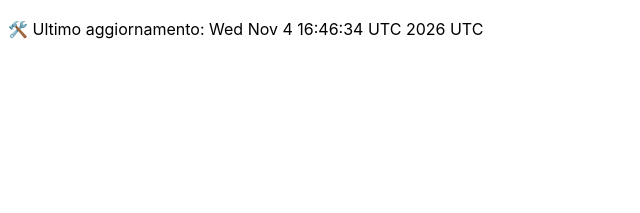
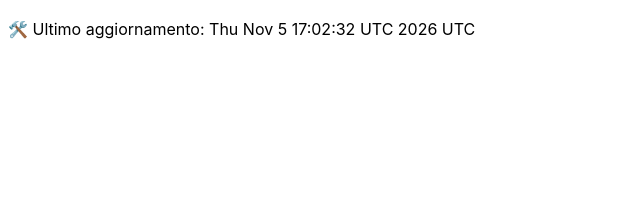
Before and after one commit to DanteTrb/DanteTrb.github.io, a Jekyll site: the page built from badges.md, in a window 1280 px wide. Shown: the top 213 px of the page, without its empty margins (0-640 px from the left). Built offline with Jekyll 4.4.1, drawn with Linux system fonts in a browser that asks for light colours; our own code applies the rules of GitHub Pages for plain Markdown files.

Commit message:
🛠️ Aggiornamento automatico badge

```diff
--- a/badges.md
+++ b/badges.md
@@ -1 +1 @@
-🛠️ Ultimo aggiornamento: Wed Nov  4 16:46:34 UTC 2026 UTC
+🛠️ Ultimo aggiornamento: Thu Nov  5 17:02:32 UTC 2026 UTC
```
